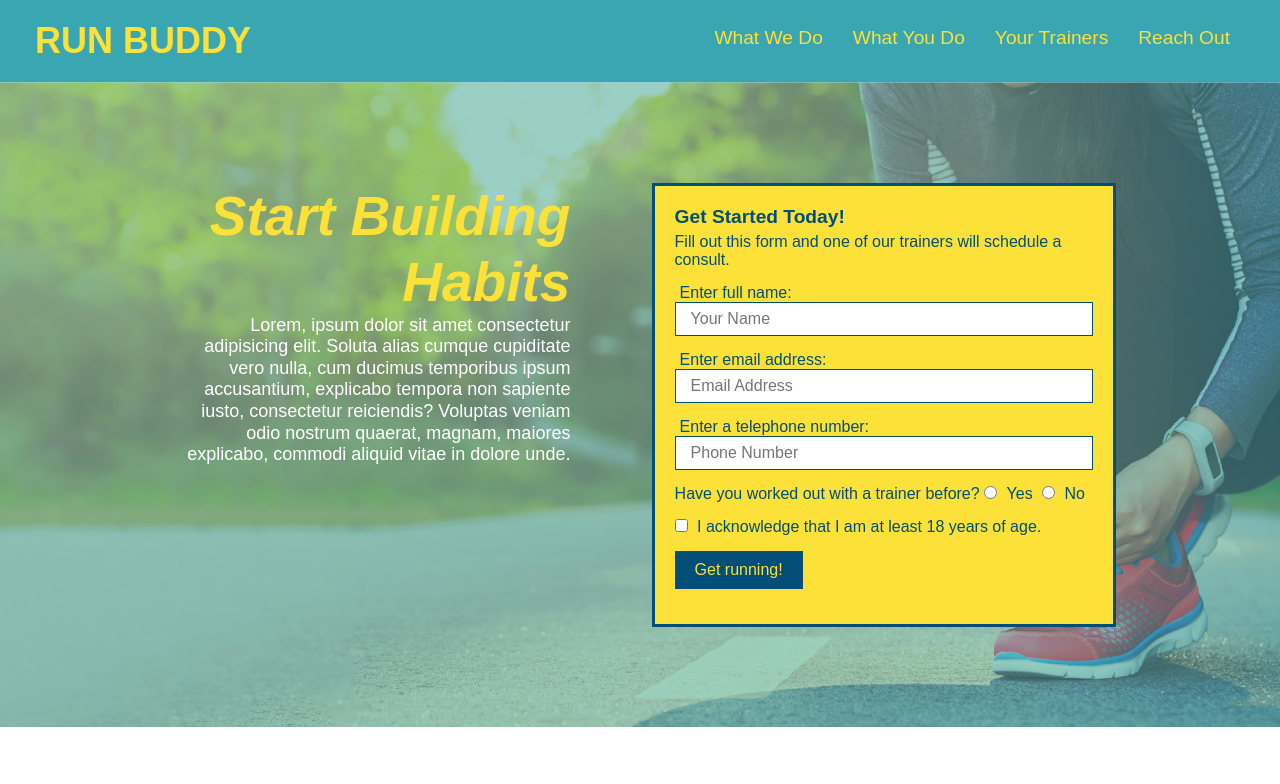
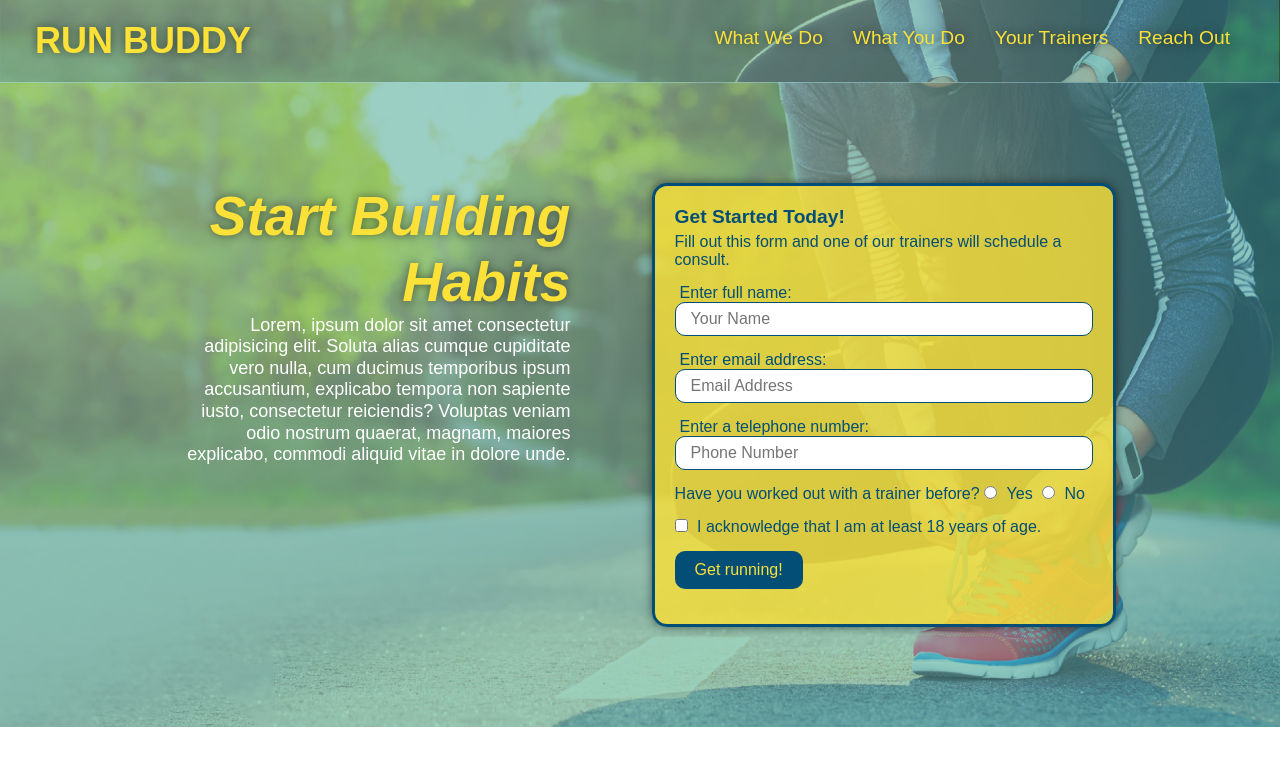
Before and after one commit to michael-rodriguez22/run-buddy, a plain HTML site: page index.html in a window 1280 px wide. Shown: the top 784 px of the page. Drawn offline with Linux system fonts and the light colour scheme.

Commit message:
sticky header on larger screens, rounded corners, opacity

```diff
--- a/assets/css/style.css
+++ b/assets/css/style.css
@@ -20,6 +20,13 @@ header {
     display: flex;
     justify-content: space-between;
     flex-wrap:wrap;
+    position: -webkit-sticky;
+    position: sticky;
+    top: 0;
+    background-image: url("../images/flipped-hero-image.jpg");
+    background-size: cover;
+    background-attachment: fixed;
+    background-position: 80%;
 }
 
 header h1 {
@@ -27,6 +34,7 @@ header h1 {
     font-size: 36px;
     color: #fce138;
     margin: 0;
+    text-shadow: 0 0 10px rgba(0, 0, 0, 0.5);
 }
 
 header a {
@@ -44,6 +52,7 @@ header nav ul {
     justify-content: space-between;
     list-style: none;
     align-items:center;
+    text-shadow: 0 0 10px rgba(0, 0, 0, 0.5);
 }
 
 header nav ul li a {
@@ -57,7 +66,8 @@ header nav ul li a {
 .hero {
     background-image: url(../images/flipped-hero-image.jpg);
     background-size: cover;
-    background-position: center;
+    background-attachment: fixed;
+    background-position: 80%;
     display: flex;
     justify-content: center;
     flex-wrap: wrap;
@@ -77,15 +87,18 @@ header nav ul li a {
     font-size: 55px;
     color:#fce138;
     font-style: italic;
+    text-shadow: 0 0 10px rgba(0, 0, 0, 0.5);
 }
 
 .hero-form {
     color:#024e76;
-    background-color: #fce138;
+    background-color: rgba(252, 225, 56, 0.8);
     padding: 20px;
     border: solid 3px #024e76;
     width: 40%;
-    margin: 3.5%
+    margin: 3.5%;
+    box-shadow: 0 0 10px rgba(0, 0, 0, 0.5);
+    border-radius: 15px;
 }
 
 .hero-form h3 {
@@ -105,6 +118,7 @@ header nav ul li a {
     font-size: 16px;
     padding: 7px 15px;
     display:block;
+    border-radius: 10px;
 }
 
 .hero-form label {
@@ -117,6 +131,7 @@ header nav ul li a {
     border: none;
     font-size: 16px;
     padding: 10px 20px;
+    border-radius: 10px;
 }
 /* HERO STYLES END */
 
@@ -276,6 +291,7 @@ header nav ul li a {
     color: #024e76;
     width: 100%;
     margin: 5px 0 15px 0;
+    border-radius: 10px;
 }
 
 .contact-form button {
@@ -286,6 +302,7 @@ header nav ul li a {
     text-align: center;
     padding: 15px 0;
     font-size: 16px;
+    border-radius: 10px;
 }
 .contact-info iframe {
     height: 400px;
@@ -349,6 +366,7 @@ footer a {
     header {
         padding-bottom: 0;
         justify-content: center;
+        position: relative;
     }
 
     header h1 {
```
